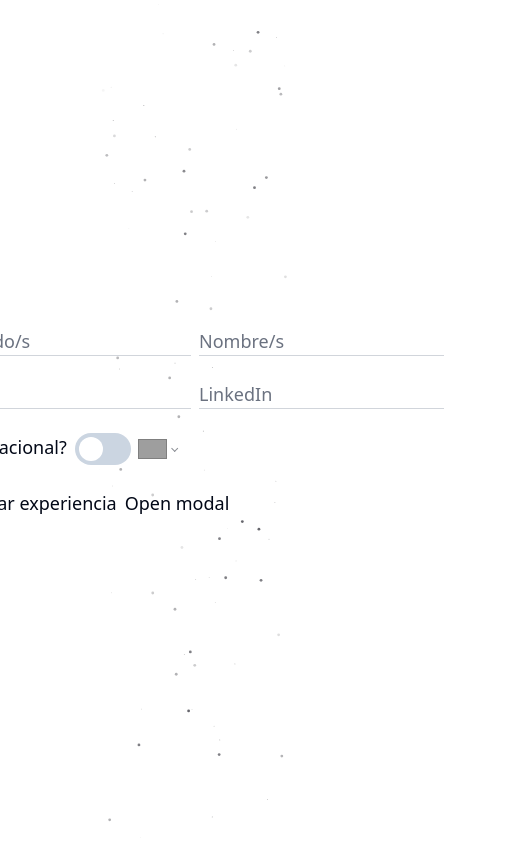
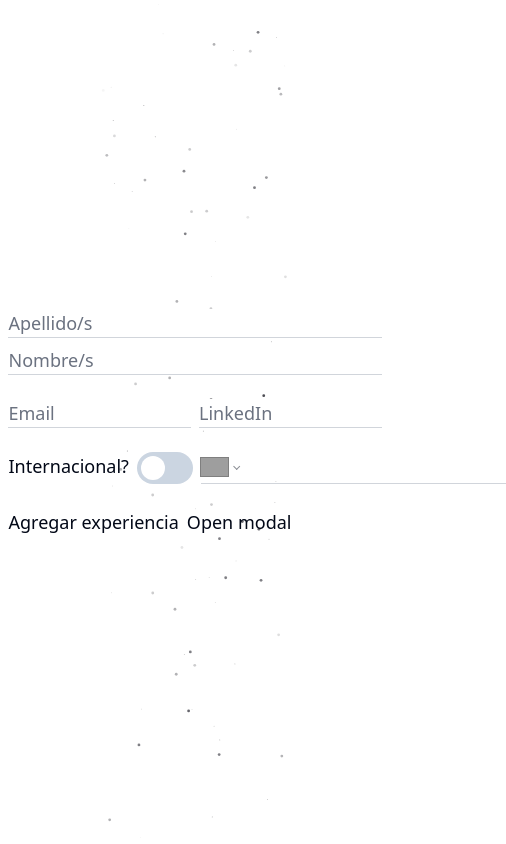
Before and after one commit to SantiZai/cv-generator, a React (Vite) app: page /generate in a window 390 px wide. Shown: the whole page, 506 px wide, since content can reach past the window. Built offline with nearby package versions, Linux system fonts and the light colour scheme; grey boxes are pictures that could not be loaded.

Commit message:
manage the experience

```diff
--- a/src/pages/Generate.tsx
+++ b/src/pages/Generate.tsx
@@ -1,5 +1,5 @@
 import { jsPDF } from "jspdf";
-import { ChangeEvent, FormEvent, useState } from "react";
+import { ChangeEvent, FormEvent, useEffect, useState } from "react";
 import { generatePDF } from "../lib/utils";
 import Particles from "../components/Particles";
 import { Input } from "../components/Input";
@@ -32,6 +32,15 @@ export const Generate = () => {
   });
 
   const [international, setInternational] = useState<boolean>(false);
+
+  const [experience, setExperience] = useState<Experience[]>([]);
+
+  useEffect(() => {
+    setFormInfo({
+      ...formInfo,
+      experience,
+    });
+  }, [experience]);
 
   const handleImageChange = (e: ChangeEvent<HTMLInputElement>) => {
     const file = e.target.files?.[0];
@@ -86,10 +95,10 @@ export const Generate = () => {
         />
         <div className="absolute w-full h-full grid place-content-center">
           <form
-            className="flex flex-col gap-6"
+            className="w-3/4 sm:w-full mx-auto flex flex-col gap-6"
             onSubmit={handleSubmit}
           >
-            <fieldset className="w-full flex gap-2">
+            <fieldset className="sm:w-full flex flex-col sm:flex-row gap-2">
               <Input
                 value={formInfo.lastname}
                 placeholder="Apellido/s"
@@ -135,11 +144,12 @@ export const Generate = () => {
                 onChange={handlePhoneNumberChange}
                 defaultCountry="AR"
                 countries={international ? getCountries() : ["AR"]}
+                className="border-b border-gray-300 focus-within:border-gray-500 outline-none transition-all"
               />
             </fieldset>
             <fieldset className="w-full flex gap-2">
               <span>Agregar experiencia</span>
-              <ExperienceModal />
+              <ExperienceModal allExperience={experience} setAllExperience={setExperience} />
             </fieldset>
             {/* <input
               type="file"
```
